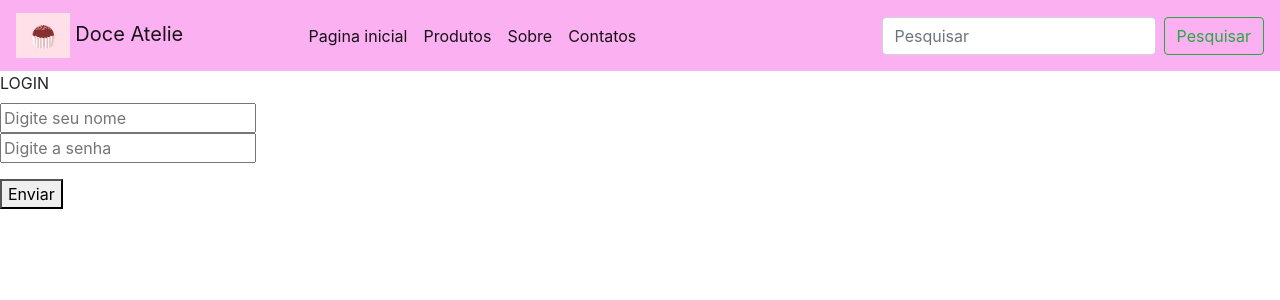
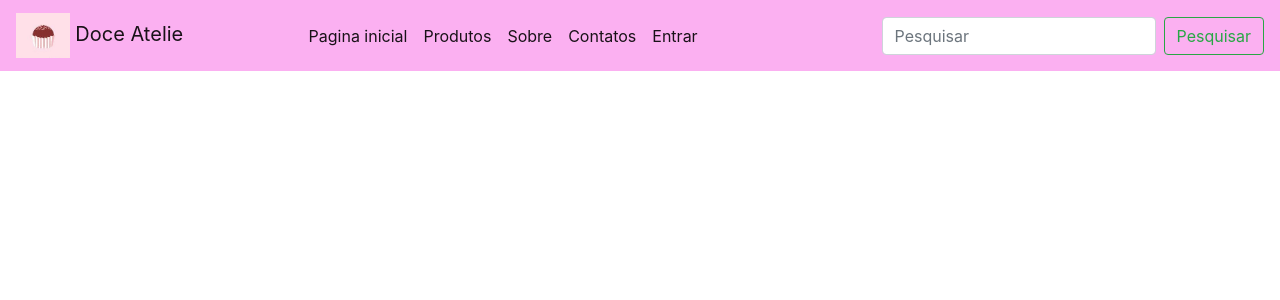
Before and after one commit to Symos001/Doce-Atelie-Flask, a Flask app: page / in a window 1280 px wide. Shown: the top 300 px of the page. Run offline with Flask 3, Linux system fonts and the light colour scheme; some libraries are stand-ins or nearby versions.

Commit message:
polimento

```diff
--- a/app.py
+++ b/app.py
@@ -8,6 +8,9 @@ app= Flask(__name__, static_folder="static")
 def index():
     return render_template("/html/home.html")
 
+@app.route("/entrar")
+def entrar():
+    return render_template("/html/entrar.html")
 
 @app.route("/login", methods = ["POST"])
 def login():
--- a/templates/html/base.html
+++ b/templates/html/base.html
@@ -8,7 +8,7 @@
   </head>
   <body>
       <nav class="navbar navbar-expand-lg navbar-light " style="background-color: #FBB0F1;">
-        <a class="navbar-brand" href="/">
+        <a class="navbar-brand" href="/", >
           <img src="static/img/Logo-brigadeiro.jpg" alt="imagem de brigadeiro" style="height: 20%;width: 20%;"> Doce Atelie
         </a>
 
@@ -31,6 +31,9 @@
 
             <li class="nav-item active">
               <a class="nav-link" href="/Contatos">Contatos <span class="sr-only">(página atual)</span></a>
+            </li>
+            <li class="nav-item active">
+              <a class="nav-link" href="/entrar">Entrar <span class="sr-only">(página atual)</span></a>
             </li>
           </li>
         </ul>
--- a/templates/html/home.html
+++ b/templates/html/home.html
@@ -1,11 +1,4 @@
     {%extends 'html/base.html'%}
     {%block conteudo%}
-      <form action="http://127.0.0.1:5000/login",name="name" method= "post">
-          <label for="text">LOGIN</label><br>
-          <input type="text" name="name" placeholder="Digite seu nome" id="text"><br>
-          <input type="text" name="password" placeholder="Digite a senha" id="text"><br>
-          <p>{{erro}}</p>
-        <button type=""> Enviar </button>
-      </form>
-    </div>
+
     {%endblock%}
```
Also changed, not shown: templates/html/entrar.html (added, +10 -0 lines).
